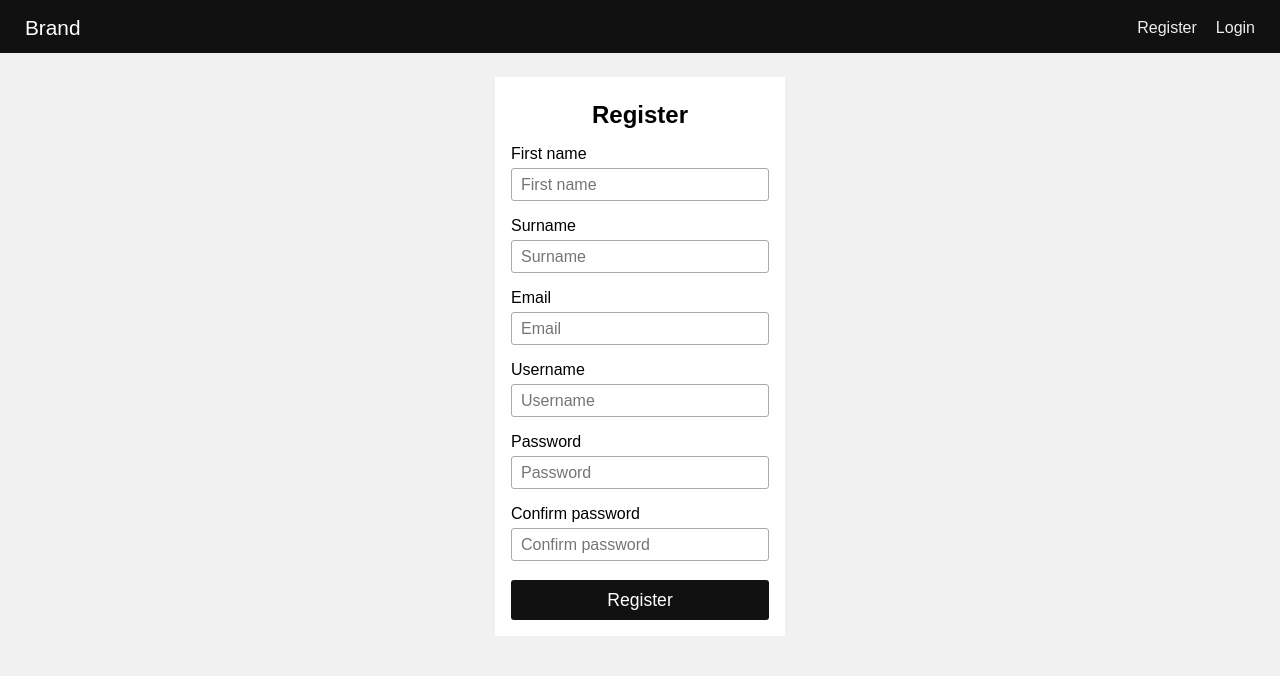
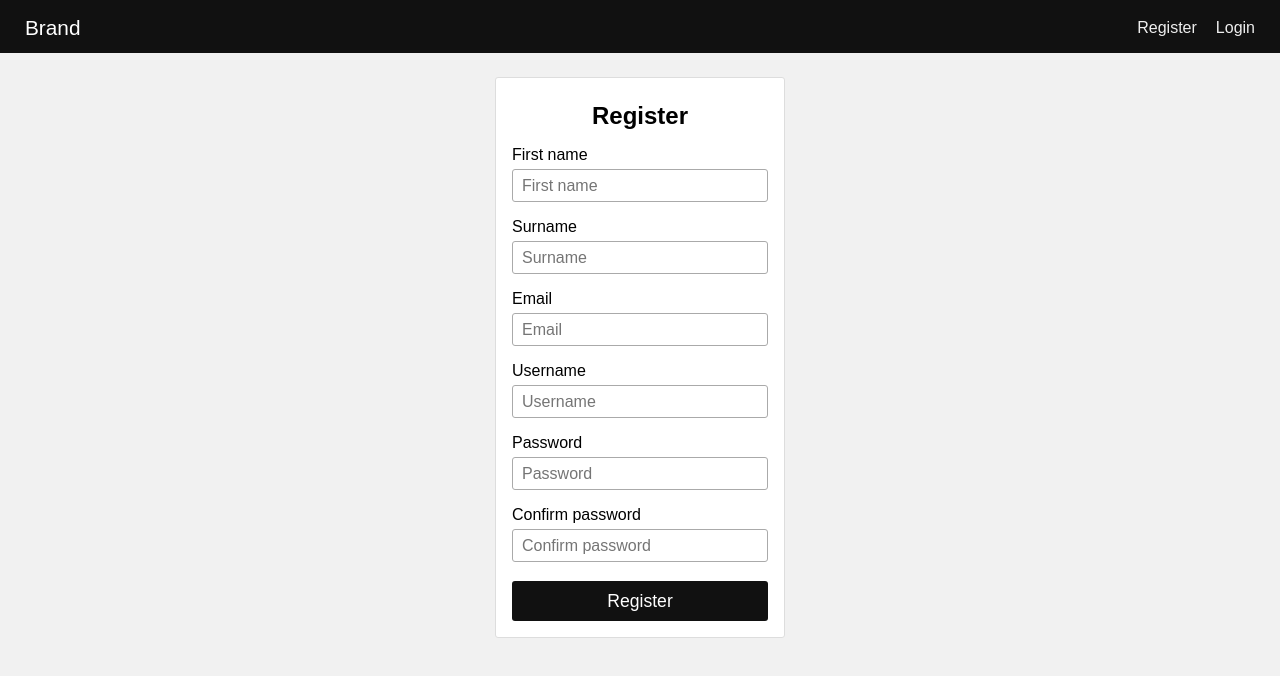
Before and after one commit to smutech/myfirstapp, a plain HTML site: page register.html in a window 1280 px wide. Drawn offline with Linux system fonts and the light colour scheme.

Commit message:
updated stylesheet css

```diff
--- a/css/style.css
+++ b/css/style.css
@@ -69,6 +69,8 @@ form {
   width: 290px;
   max-width: 100%;
   padding: 1.5rem 1rem 0rem 1rem;
+  border: 1px solid #dddddd;
+  border-radius: 3px;
 }
 
 form div {
```
